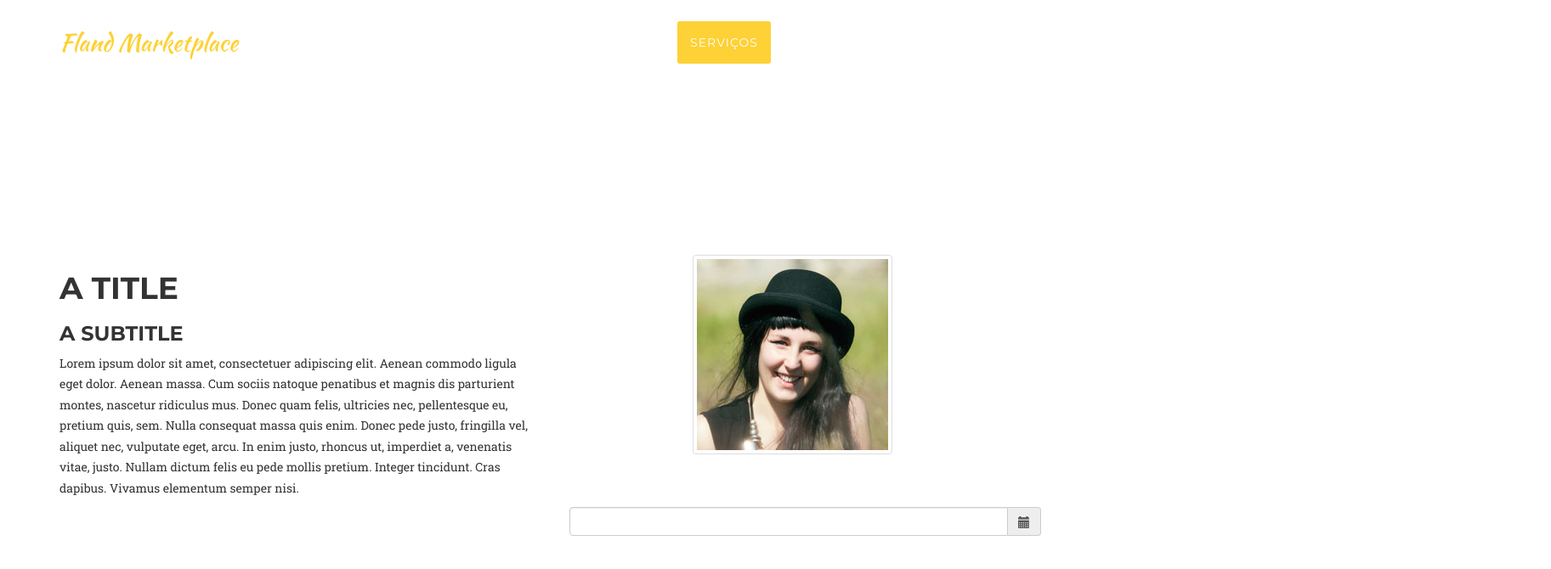
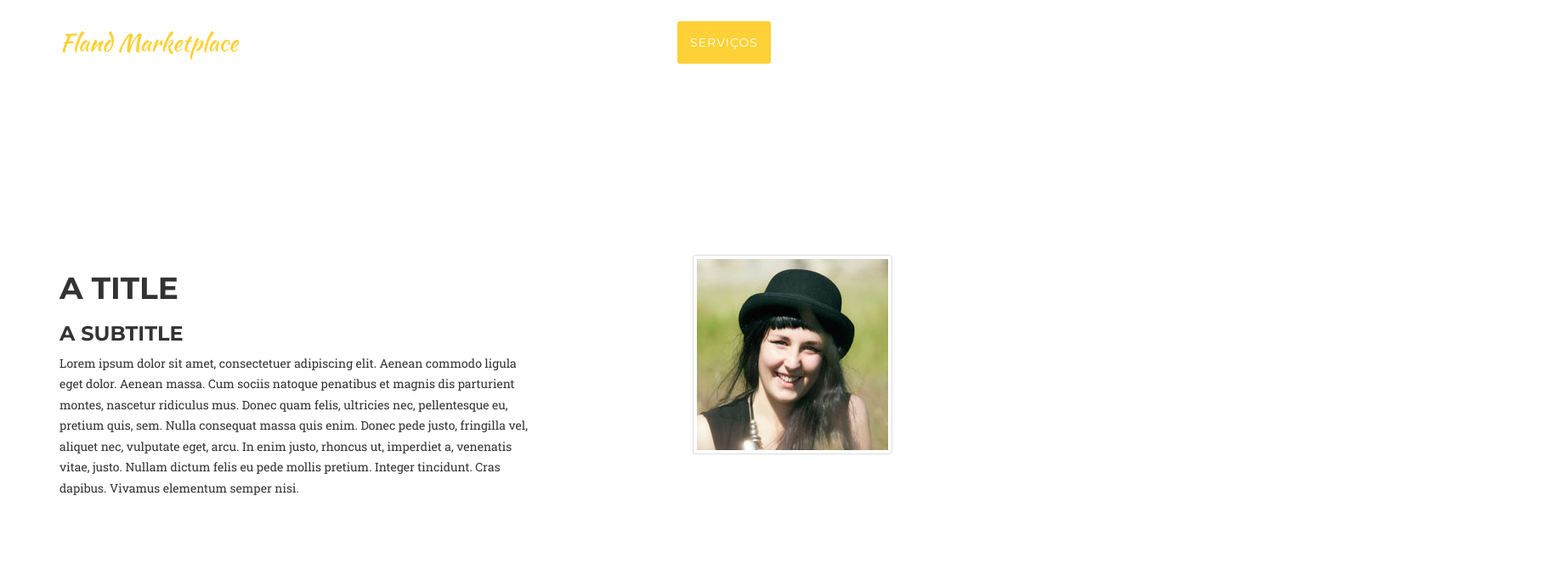
Before and after one commit to jcpleite/fland2, a website: page index_perfil_individual_1.html in a window 1280 px wide. Shown: the whole page at 85% size, 1825 px wide, since content can reach past the window. Drawn offline with nearby package versions, Linux system fonts and the light colour scheme; a web font is replaced by a local one.

Commit message:
Remove calendar

```diff
--- a/index_perfil_individual_1.html
+++ b/index_perfil_individual_1.html
@@ -119,25 +119,6 @@
         <div class="row">
           <div class="col-md-6"></div>
           <div class="col-md-6">
-            <div class="container">
-              <div class="row">
-                <div class="col-sm-6">
-                  <div class="form-group">
-                    <div class="input-group date" id="datetimepicker1">
-                      <input type="text" class="form-control">
-                      <span class="input-group-addon">
-                        <span class="glyphicon glyphicon-calendar"></span>
-                      </span>
-                    </div>
-                  </div>
-                </div>
-                <script type="text/javascript">
-                  $(function () {
-                                        $('#datetimepicker1').datetimepicker();
-                                    });
-                </script>
-              </div>
-            </div>
           </div>
         </div>
       </div>
```
